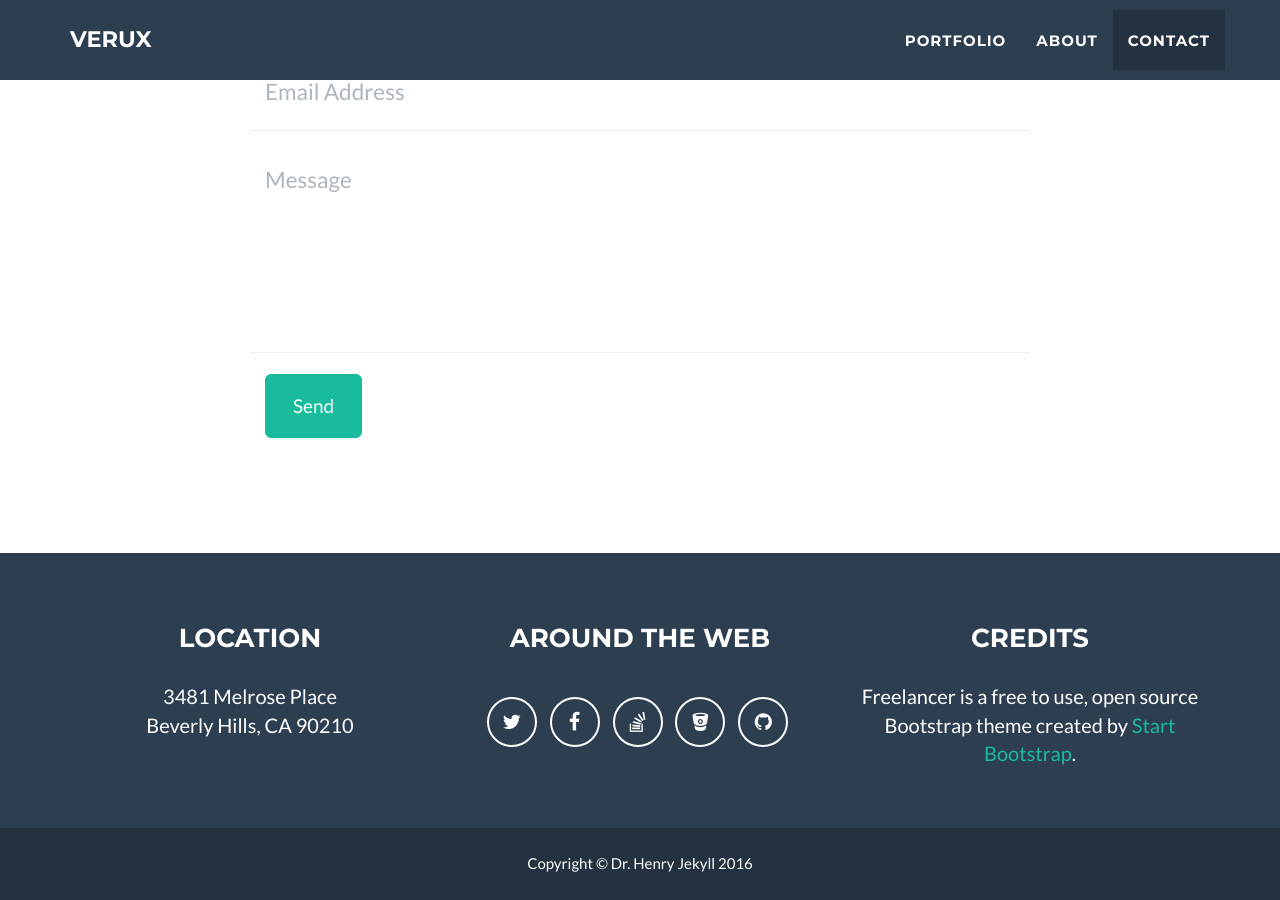
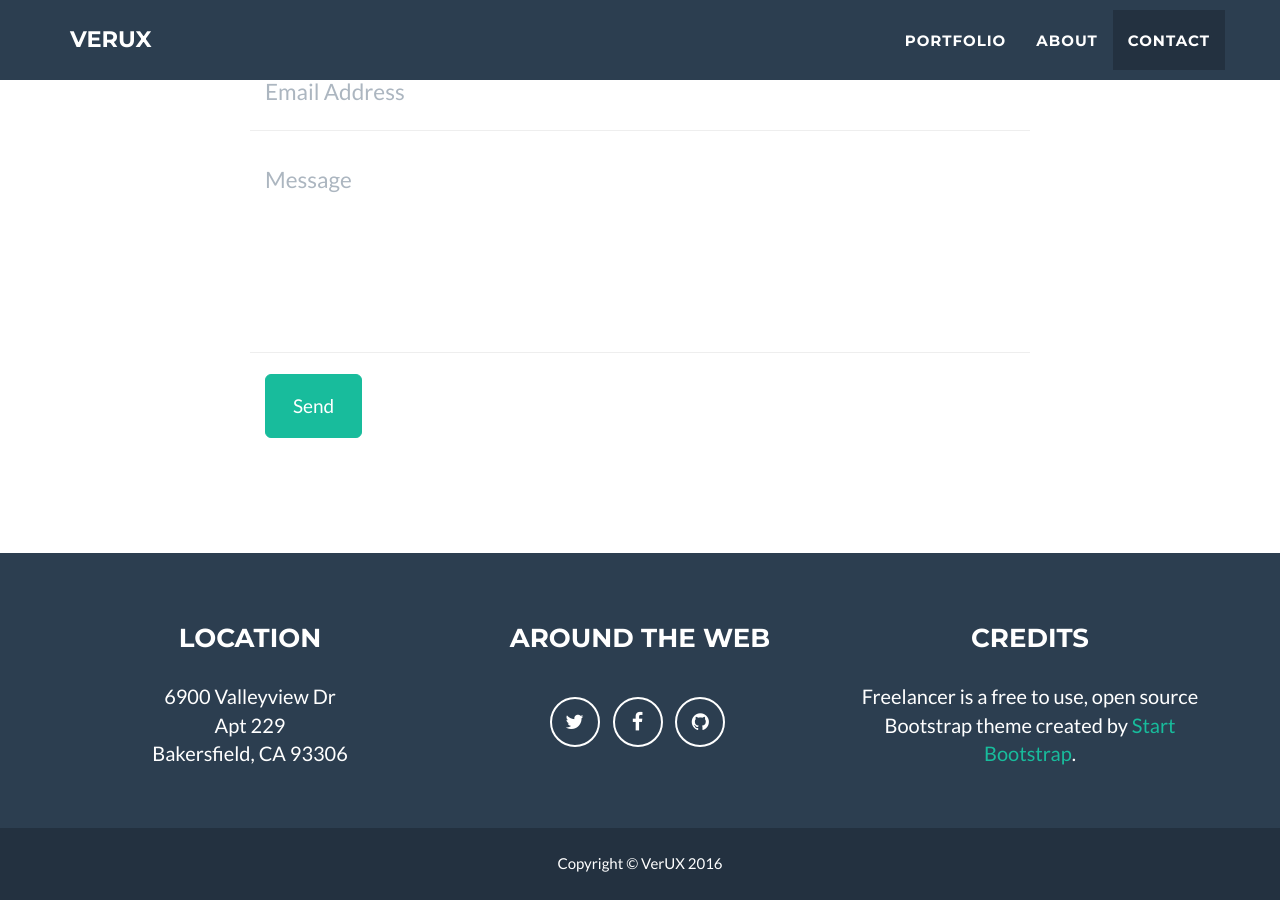
Before and after one commit to reyvera/reyvera.github.io, a Jekyll site: the page built from index.html, in a window 1280 px wide and 900 px high, scrolled down 2485 px. Built offline with Jekyll 4.4.1, drawn with Linux system fonts in a browser that asks for light colours; some of the changed text lies outside the part shown.

Commit message:
Edit site information

```diff
--- a/_config.yml
+++ b/_config.yml
@@ -3,7 +3,7 @@ title: VerUX
 email: veruxdev@gmail.com
 url: https://reyvera.github.io
 description: "Write an awesome description for your new site here. You can edit this line in _config.yml. It will appear in your document head meta (for Google search results) and in your feed.xml site description."
-skills: "Web Developer - Graphic Artist - User Experience Designer"
+skills: "Software Engineer - UX Designer - Musician"
 meta_author: Vera Rey
 
 # Google webmaster tools
@@ -31,7 +31,7 @@ color:
 
 # Footer settings
 footer:
-  copyright: Dr. Henry Jekyll
+  copyright: VerUX
   location: Location
   social: Around the Web
   credits: Credits
@@ -39,20 +39,21 @@ footer:
 # Social networks usernames (many more available: google-plus, flickr, dribbble, pinterest, instagram, tumblr, linkedin, etc.)
 social:
   - title: twitter
-    url: http://twitter.com/jekyllrb
+    url: http://twitter.com/ravera87
   - title: facebook
-    url:
-  - title: stack-overflow
-    url: http://stackoverflow.com/questions/tagged/jekyll
-  - title: bitbucket
-    url: http://bitbucket.org/jekyll
+    url: https://www.facebook.com/rey.vera87
+  # - title: stack-overflow
+    # url: http://stackoverflow.com/questions/tagged/jekyll
+  # - title: bitbucket
+    # url: http://bitbucket.org/jekyll
   - title: github
-    url: http://github.com/jekyll
+    url: http://github.com/reyvera
 
 # Postal address (add as many lines as necessary)
 address:
-  - line: 3481 Melrose Place
-  - line: Beverly Hills, CA 90210
+  - line: 6900 Valleyview Dr
+  - line: Apt 229
+  - line: Bakersfield, CA 93306
 
 # Credits content
 credits: 'Freelancer is a free to use, open source Bootstrap theme created by <a href="http://startbootstrap.com">Start Bootstrap</a>.'
```
